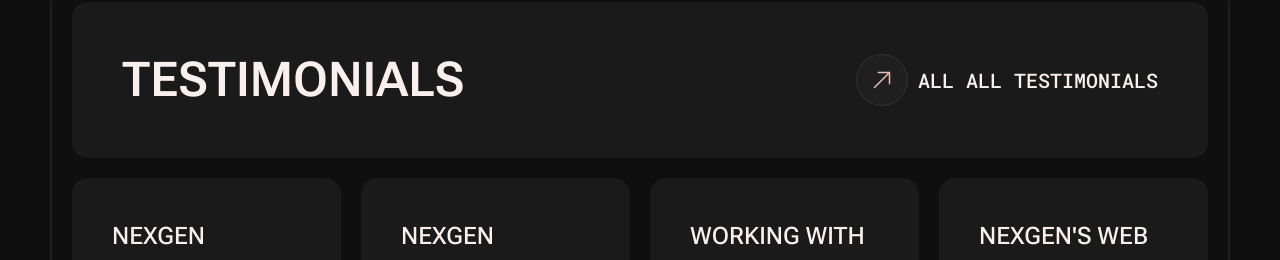
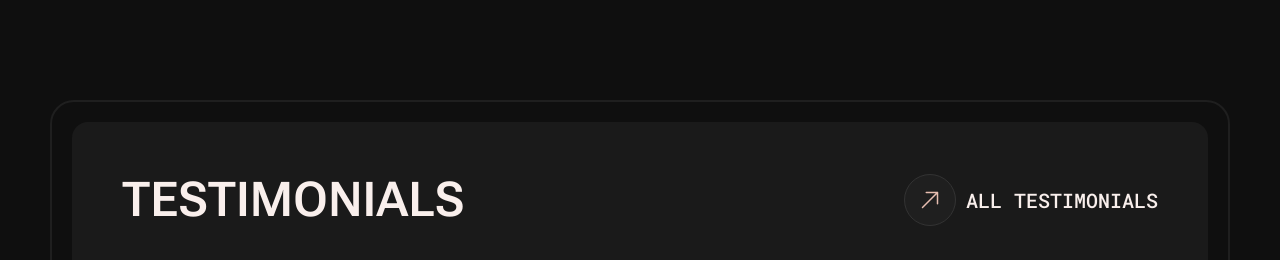
Before and after one commit to Gdzelishviliv/rowix-task, a React (Vite) app: page / in a window 1280 px wide. Shown: the part 4634-4894 px from the top of the page. Built offline with nearby package versions, Linux system fonts and the light colour scheme.

Commit message:
feat[fix]-imporved code

```diff
--- a/src/App.css
+++ b/src/App.css
@@ -5,7 +5,7 @@
   margin: auto;
   padding: 30px 50px;
   max-width: 1920px;
-  height: 100vh;
+  height: 100%;
   background-color: #0f0f0f;
 }
 #root {
@@ -13,9 +13,9 @@
   flex-direction: column;
   gap: 20px;
 }
-@theme{
-  --font-flex: 'Roboto Flex', sans-serif;
-  --font-mono: 'Roboto Mono', monospace;
+@theme {
+  --font-flex: "Roboto Flex", sans-serif;
+  --font-mono: "Roboto Mono", monospace;
 }
 @keyframes ticker-horizontal {
   0% {
--- a/src/components/organisms/Projects.jsx
+++ b/src/components/organisms/Projects.jsx
@@ -9,6 +9,7 @@
       <SectionHeaderV0 text="Our Works" variant="all works" />
       {projects.map((project) => (
         <Project
+          key={project.id}
           icon={project.icon}
           title={project.title}
           category={project.category}
--- a/src/components/organisms/Testimonials.jsx
+++ b/src/components/organisms/Testimonials.jsx
@@ -6,12 +6,12 @@
 const Testimonials = () => {
 
   return (
-    <div className="flex flex-col gap-5 border-2 border-[#1F1F1F] rounded-3xl p-5">
-      <SectionHeaderV0 text="Testimonials" variant="all ALL Testimonials" />
+    <div className="flex flex-col gap-5 border-2 border-[#1F1F1F] rounded-3xl p-5 mt-[120px]">
+      <SectionHeaderV0 text="Testimonials" variant="ALL Testimonials" />
       <div className="flex gap-5">
         {testimonialsData.map((testimonial) => (
           <TestimonialsCard
-            key={testimonial.name}
+            key={testimonial.id}
             header={testimonial.header}
             paragraph={testimonial.paragraph}
             image={testimonial.image}
--- a/src/data/testimonials.js
+++ b/src/data/testimonials.js
@@ -6,6 +6,7 @@
 
 const testimonialsData = [
   {
+    id: 1,
     header: "NexGen turned our business around!",
     paragraph:
       "I had a fantastic experience with this company. Their service was top-notch and exceeded my expectations.",
@@ -14,6 +15,7 @@
     role: "CEO of BlueBloom",
   },
   {
+    id: 2,
     header: "NexGen turned our business around!",
     paragraph:
       "Their digital marketing strategies helped us reach new customers and increase our revenue by 30% within just a few months. Highly recommended!",
@@ -22,6 +24,7 @@
     role: "Art Director",
   },
   {
+    id: 3,
     header: "Working with NexGen was a pleasure.",
     paragraph:
       "Their web design team created a stunning website that perfectly captured our brand's essence. The feedback from our customers has been overwhelmingly positive.",
@@ -30,6 +33,7 @@
     role: "CEO Of HealthTech",
   },
   {
+    id: 4,
     header: "NexGen's web design team brought our vision to life.",
     paragraph:
       "Their responsive design ensures our website looks stunning on all devices, contributing to increased user engagement.",
```
